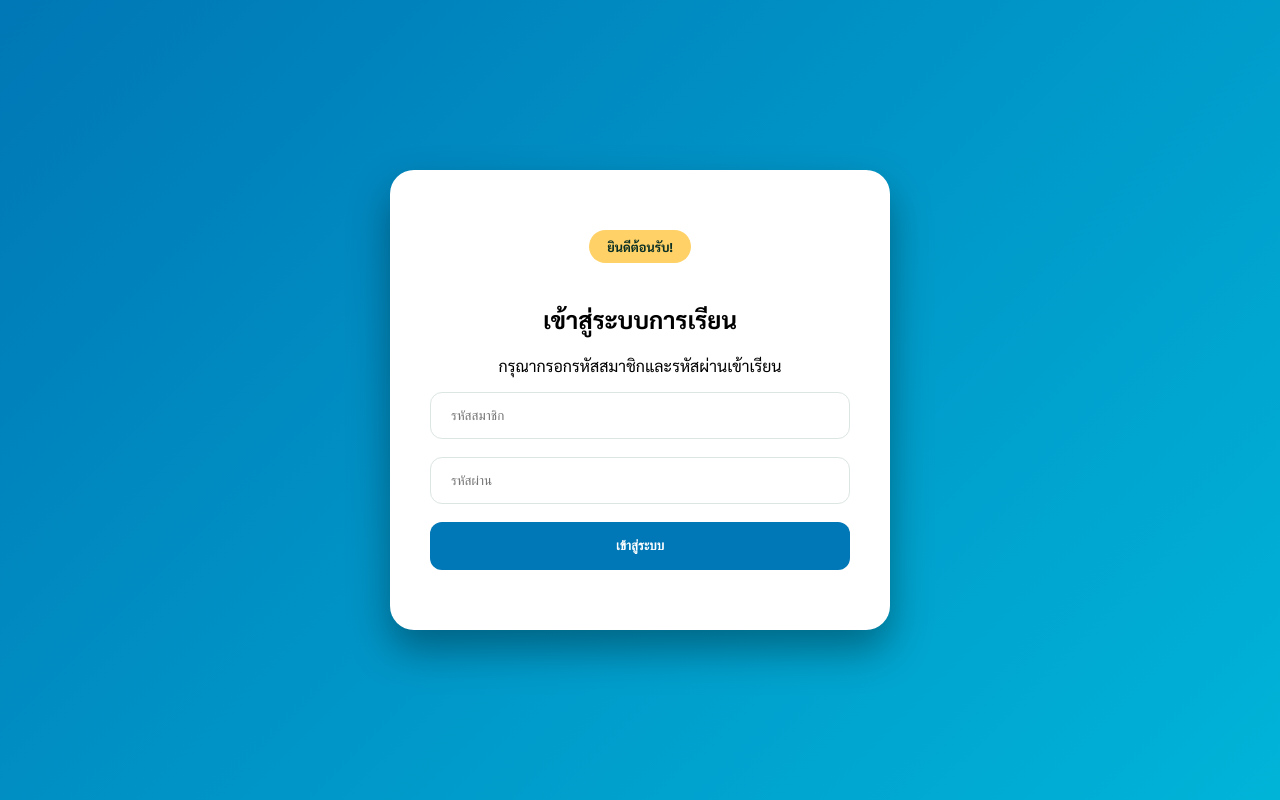
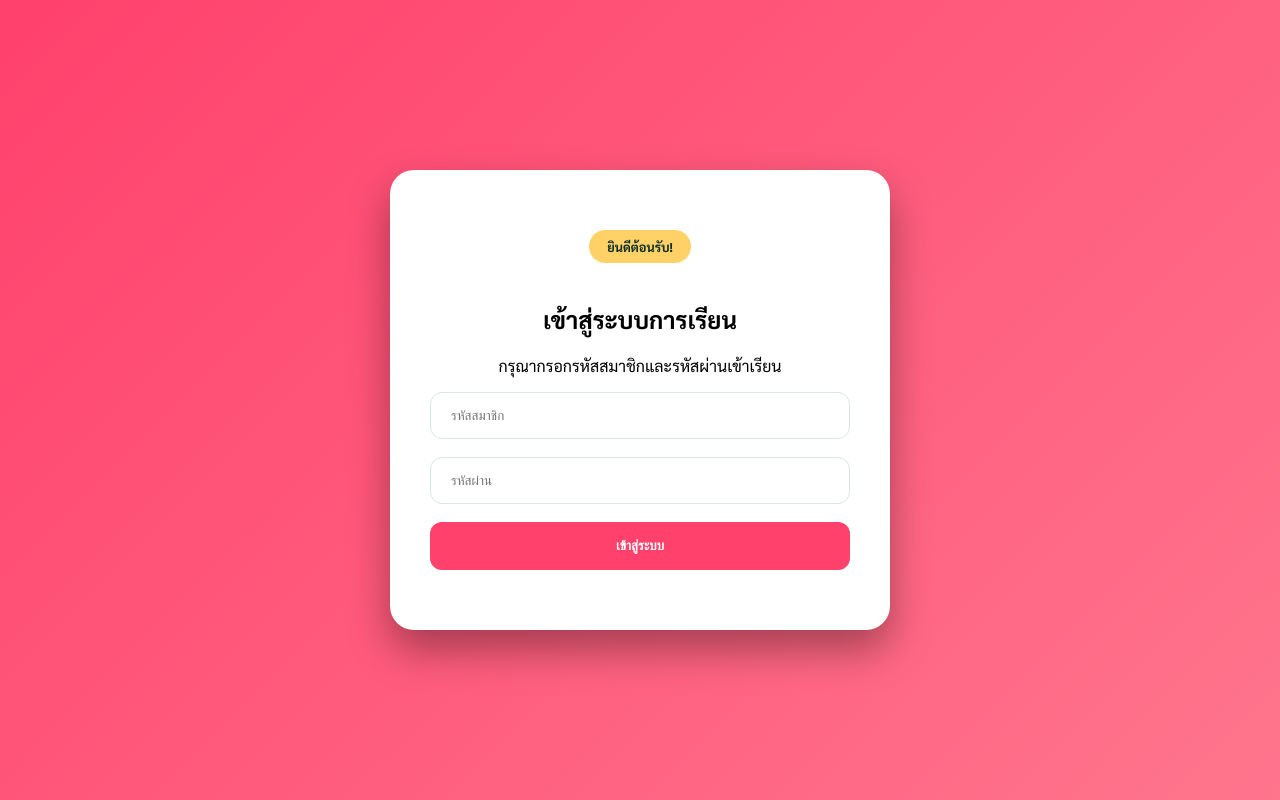
Before and after one commit to Jeeranunn/ysda_training, a plain HTML site: page index.html in a window 1280 px wide. Drawn offline with Linux system fonts and the light colour scheme.

Commit message:
Update style.css

```diff
--- a/style.css
+++ b/style.css
@@ -1,14 +1,14 @@
 :root {
-    --glam-navy-start: #0077b6;  /* ฟ้าน้ำทะเลลึกสดใส */
-    --glam-navy-end: #00b4d8;    /* ฟ้าไซแอนสว่างประกายน้ำ */
-    --glam-red: #ffd166;         /* เหลืองเลมอนสดใส */
+    --glam-navy-start: #ff416c;  /* ชมพูสดเกรดพรีเมียมประกายคริสตัล */
+    --glam-navy-end: #ff758c;    /* ส้มคอรัลสว่างสดใส นวลตา */
+    --glam-red: #ffd166;         /* สีทองสว่างประกาย (Sunlit Gold) */
     --glam-white: #ffffff;
-    --glam-bg-muted: #f0f9ff;    /* พื้นหลังขาวฟ้านวลตา */
+    --glam-bg-muted: #fff8f8;    /* ขาวอมชมพูคอรัลจางมากๆ ดูสะอาดแพง */
     --text-white: #ffffff;
-    --text-navy: #032b43;        /* สีตัวหนังสือฟ้าน้ำเงินเข้ม */
-    --text-muted: #537188;
-    --success: #06d6a0;
-    --danger: #ef476f;
+    --text-navy: #4a1525;        /* สีตัวหนังสือแดงเข้มอมน้ำตาล อ่านง่าย */
+    --text-muted: #8c5d69;
+    --success: #10b981;
+    --danger: #e63946;
     --sidebar-w: 340px;
 }
 
```
